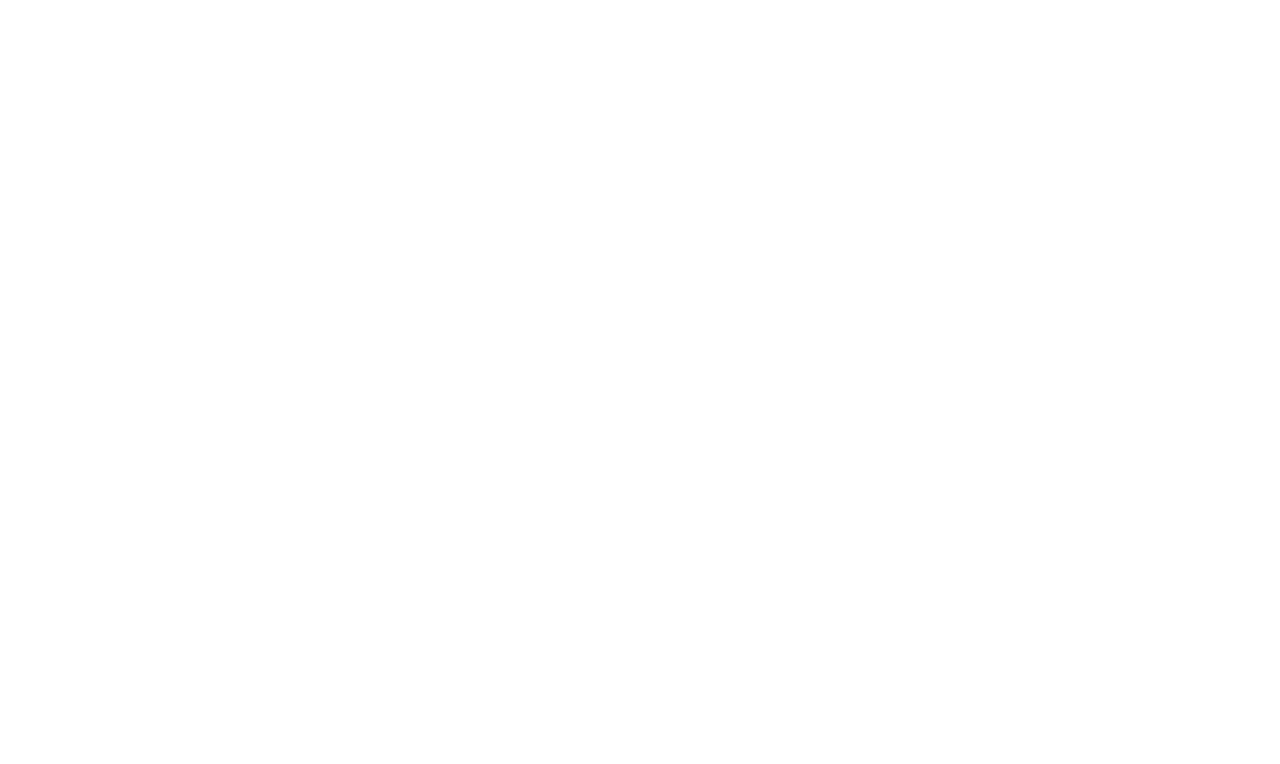
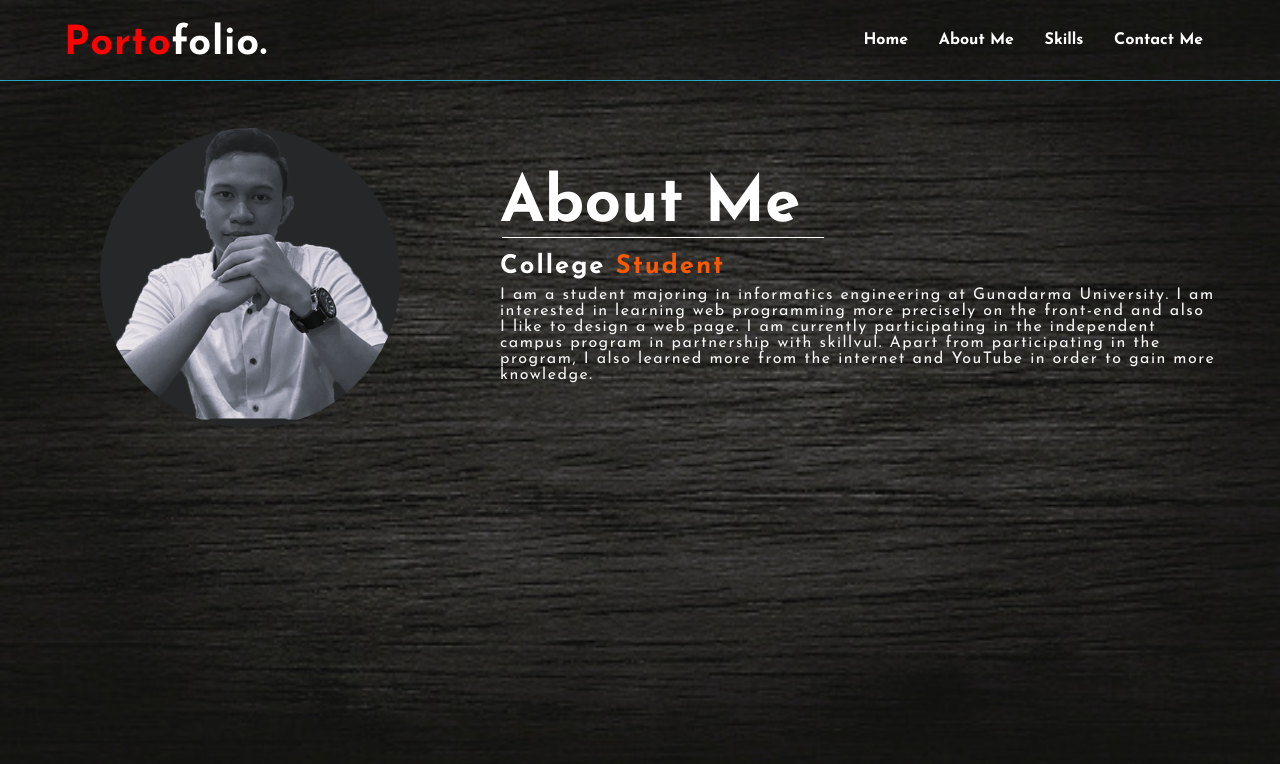
Before and after one commit to musangking15/Portofolio, a plain HTML site: page about/about.html in a window 1280 px wide. Drawn offline with Linux system fonts and the light colour scheme.

Commit message:
modified folder about

```diff
--- a/about/about.css
+++ b/about/about.css
@@ -0,0 +1,130 @@
+* {
+  padding: 0;
+  margin: 0;
+  box-sizing: border-box;
+  font-family: "Josefin Sans", sans-serif;
+}
+
+body {
+  background-image: url(../assets/istockphoto-1321288902-170667a.jpg);
+  background-repeat: no-repeat;
+  background-size: cover;
+  background-position: center;
+}
+
+.hero {
+  min-height: 100vh;
+  width: 100%;
+}
+
+/* nav */
+
+nav {
+  display: flex;
+  align-items: center;
+  justify-content: space-between;
+  padding: 3vh 5vw 2vh 5vw;
+  border-bottom: 0.1rem solid rgba(40, 203, 240, 0.8);
+  position: fixed;
+  width: 100%;
+  z-index: 100;
+}
+
+.logo {
+  color: red;
+  font-size: 5vh;
+  letter-spacing: 0.1vh;
+  cursor: pointer;
+}
+
+nav h2 span {
+  color: white;
+}
+
+nav ul li {
+  list-style: none;
+  display: inline-block;
+  padding: 0 1vw;
+}
+
+nav ul li a {
+  text-decoration: none;
+  color: white;
+  text-transform: capitalize;
+  font-weight: bold;
+}
+
+nav ul li a:hover {
+  color: rgb(255, 0, 0);
+  transition-delay: 0.2s;
+}
+
+nav ul li a::after {
+  content: "";
+  display: block;
+  padding-bottom: 0.5rem;
+  border-bottom: 0.1rem solid white;
+  transform: scaleX(0);
+  transition: 0.2s linear;
+}
+
+nav ul li a:hover::after {
+  transform: scaleX(0.5);
+}
+
+/* About Me */
+#about {
+  min-height: 100vh;
+  width: 100%;
+  padding: 10% 0;
+}
+
+#about .main {
+  width: 1500px;
+  max-width: 95%;
+  display: flex;
+  justify-content: space-between;
+  align-items: center;
+  gap: 100px;
+}
+
+#about .main img {
+  border-radius: 400px;
+  width: 300px;
+  height: 300px;
+  margin-left: 100px;
+  object-fit: cover;
+}
+
+#about .about-text h2 {
+  color: white;
+  font-size: 5vw;
+  margin-bottom: 0.5rem;
+}
+
+#about .about-text h2::after {
+  content: " ";
+  display: block;
+  border-bottom: 0.1rem solid white;
+  transform: scalex(0.45);
+  position: relative;
+  left: -195px;
+  margin-bottom: 1rem;
+}
+
+#about .about-text h5 {
+  color: white;
+  letter-spacing: 2px;
+  font-size: 2vw;
+  margin-bottom: 0.5rem;
+}
+
+#about .about-text h5 span {
+  color: rgb(255, 89, 0);
+}
+
+#about .about-text p {
+  color: whitesmoke;
+  letter-spacing: 1.5px;
+  line-height: 1rem;
+}
--- a/about/about.html
+++ b/about/about.html
@@ -0,0 +1,48 @@
+<!DOCTYPE html>
+<html lang="en">
+  <head>
+    <meta charset="UTF-8" />
+    <meta http-equiv="X-UA-Compatible" content="IE=edge" />
+    <meta name="viewport" content="width=device-width, initial-scale=1.0" />
+    <title>Portofolio-About</title>
+    <link rel="stylesheet" href="./about.css" />
+    <link rel="preconnect" href="https://fonts.googleapis.com" />
+    <link rel="preconnect" href="https://fonts.gstatic.com" crossorigin />
+    <link href="https://fonts.googleapis.com/css2?family=Josefin+Sans:ital,wght@0,100;0,200;0,300;0,400;0,500;0,600;0,700;1,100;1,200;1,300;1,400;1,500;1,600;1,700&display=swap" rel="stylesheet" />
+    <link
+      rel="stylesheet"
+      href="https://cdnjs.cloudflare.com/ajax/libs/font-awesome/6.4.0/css/all.min.css"
+      integrity="sha512-iecdLmaskl7CVkqkXNQ/ZH/XLlvWZOJyj7Yy7tcenmpD1ypASozpmT/E0iPtmFIB46ZmdtAc9eNBvH0H/ZpiBw=="
+      crossorigin="anonymous"
+      referrerpolicy="no-referrer"
+    />
+  </head>
+  <body>
+    <div class="hero">
+      <nav>
+        <h2 class="logo">Porto<span>folio.</span></h2>
+        <ul>
+          <li><a href="../home.html" class="active">Home</a></li>
+          <li><a href="#">About Me</a></li>
+          <li><a href="#">Skills</a></li>
+          <li><a href="#">Contact Me</a></li>
+        </ul>
+      </nav>
+
+      <!-- About Me -->
+      <section id="about">
+        <div class="main">
+          <img src="/assets/IMG-20201226-WA0033_modified2_-removebg-preview2.png" alt="profie2" />
+          <div class="about-text">
+            <h2>About Me</h2>
+            <h5>College <span>Student</span></h5>
+            <p>
+              I am a student majoring in informatics engineering at Gunadarma University. I am interested in learning web programming more precisely on the front-end and also I like to design a web page. I am currently participating in the
+              independent campus program in partnership with skillvul. Apart from participating in the program, I also learned more from the internet and YouTube in order to gain more knowledge.
+            </p>
+          </div>
+        </div>
+      </section>
+    </div>
+  </body>
+</html>
```
Also changed, not shown: home.css (+7 -64 lines), home.html (+4 -19 lines).
